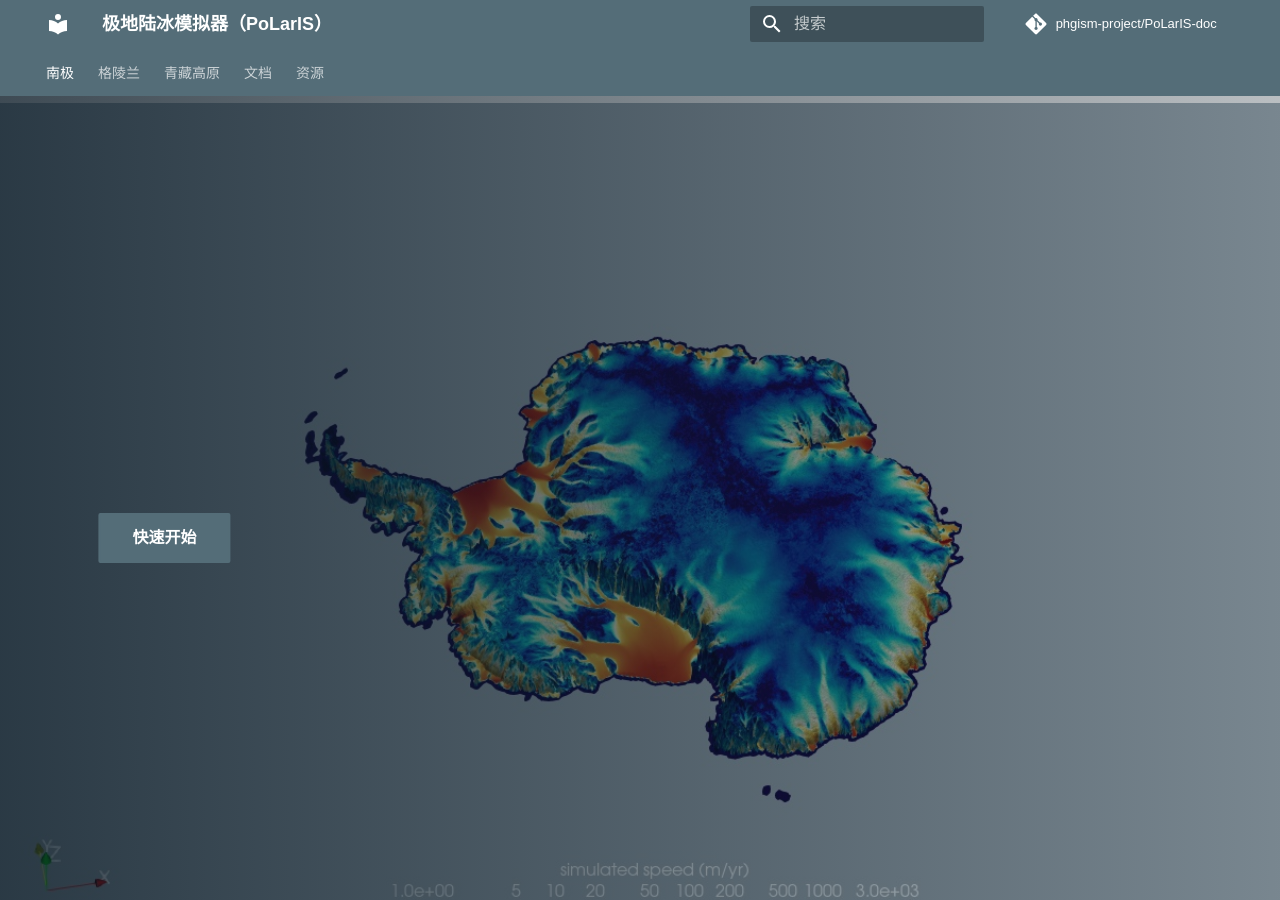
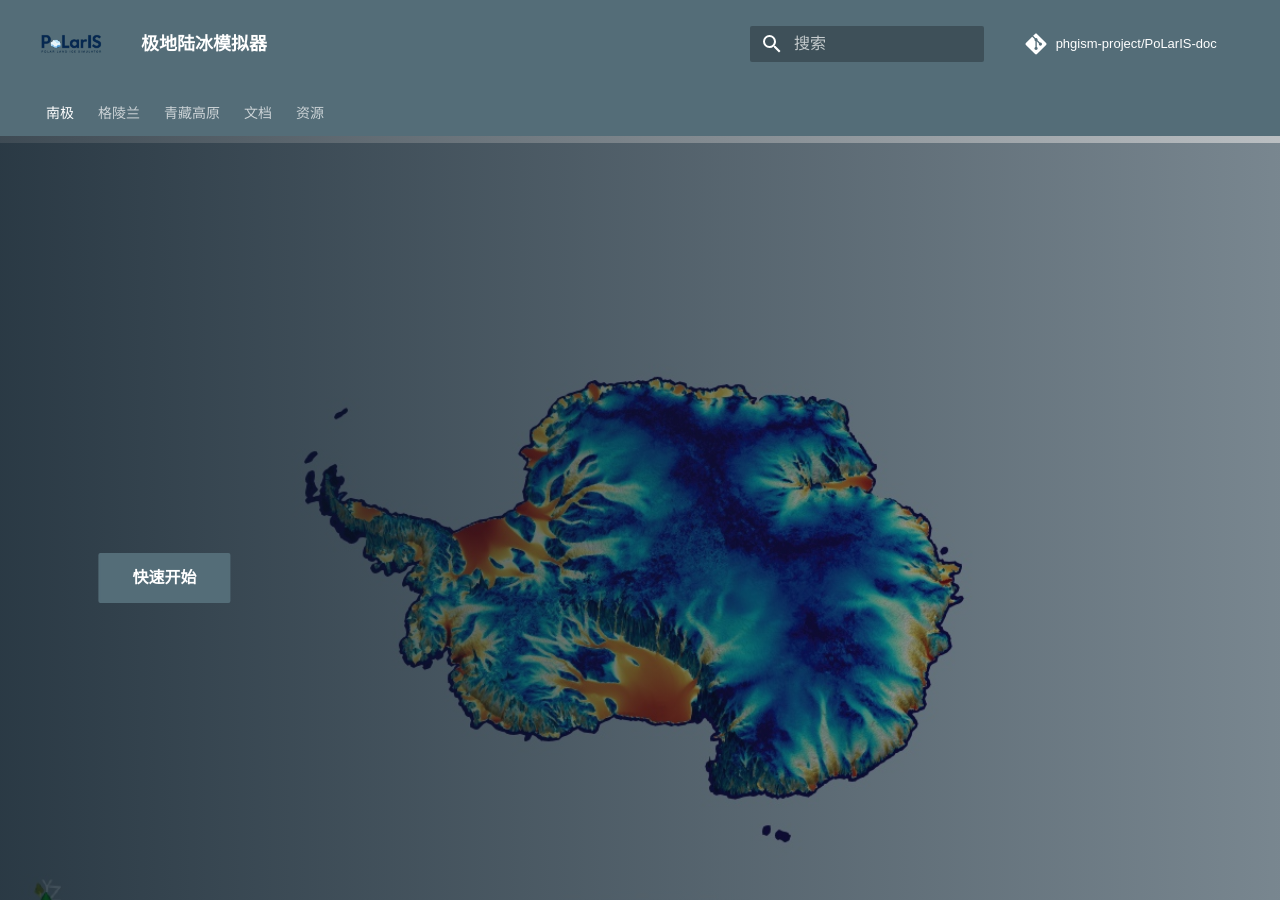
Before and after one commit to phgism-project/PoLarIS-doc, an MkDocs documentation site: the page built from docs/index.md, in a window 1280 px wide and 900 px high. Built offline with MkDocs 1.6.1 and Material for MkDocs 9.7.7, drawn with Linux system fonts in a browser that asks for light colours; comment, search, counter and statistics services are not loaded.

Commit message:
update logo

```diff
--- a/docs/index.md
+++ b/docs/index.md
@@ -4,7 +4,7 @@ hide:
   - toc
 ---
 
-<h1 class="polaris-visually-hidden">极地陆冰模拟器（PoLarIS）</h1>
+<h1 class="polaris-visually-hidden">极地陆冰模拟器</h1>
 
 <section class="polaris-hero polaris-hero--antarctica">
   <div class="polaris-hero__content">
--- a/docs/stylesheets/extra.css
+++ b/docs/stylesheets/extra.css
@@ -9,6 +9,21 @@
 
 .md-header {
   box-shadow: none;
+}
+
+.md-header__inner {
+  min-height: 4.4rem;
+}
+
+.md-header__button.md-logo {
+  margin: 0.35rem 0.65rem 0.35rem 0;
+  padding: 0;
+}
+
+.md-header__button.md-logo img,
+.md-header__button.md-logo svg {
+  width: 3.7rem;
+  height: 3.7rem;
 }
 
 .md-main__inner {
--- a/mkdocs.yml
+++ b/mkdocs.yml
@@ -1,4 +1,4 @@
-site_name: 极地陆冰模拟器（PoLarIS）
+site_name: 极地陆冰模拟器
 site_description: Documentation and case studies for the PoLarIS ice sheet model.
 site_url: https://phgism-project.github.io/PoLarIS-doc/
 repo_name: phgism-project/PoLarIS-doc
@@ -7,7 +7,8 @@ repo_url: https://github.com/phgism-project/PoLarIS-doc
 theme:
   name: material
   language: zh
-  favicon: assets/images/polaris-mark.svg
+  logo: assets/images/polaris_logo.png
+  favicon: assets/images/polaris_logo.png
   features:
     - navigation.tabs
     - navigation.sections
```
Also changed, not shown: docs/assets/images/polaris-logo-v1.svg (added), docs/assets/images/polaris-logo-v10-wordmark-antarctic-map-o.svg (added), docs/assets/images/polaris-logo-v2-ice-sheet.svg (added), docs/assets/images/polaris-logo-v3-polar-map.svg (added), docs/assets/images/polaris-logo-v4-profile-flow.svg (added), docs/assets/images/polaris-logo-v5-wordmark.svg (added), docs/assets/images/polaris-logo-v6-wordmark-antarctic-o.svg (added), docs/assets/images/polaris-logo-v7-grid-dynamics.svg (added), docs/assets/images/polaris-logo-v8-wordmark-ice-o-grid.svg (added), docs/assets/images/polaris-logo-v9-wordmark-round-grid-o.svg (added), docs/assets/images/polaris_logo.png (added).
